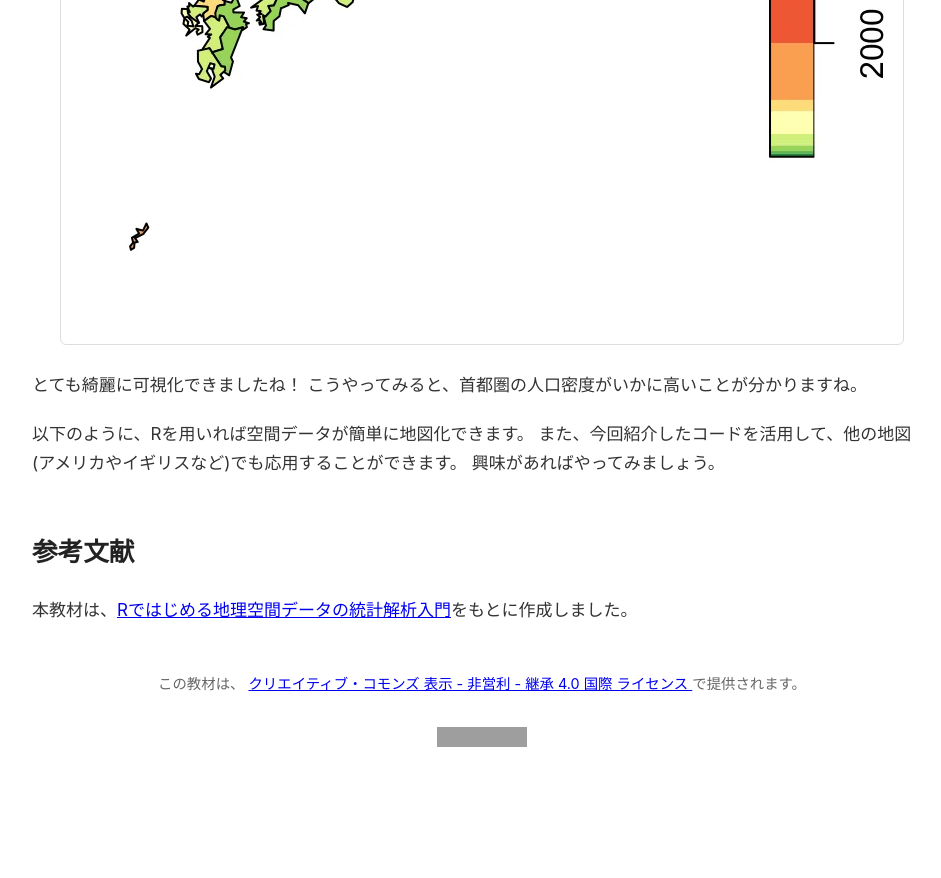
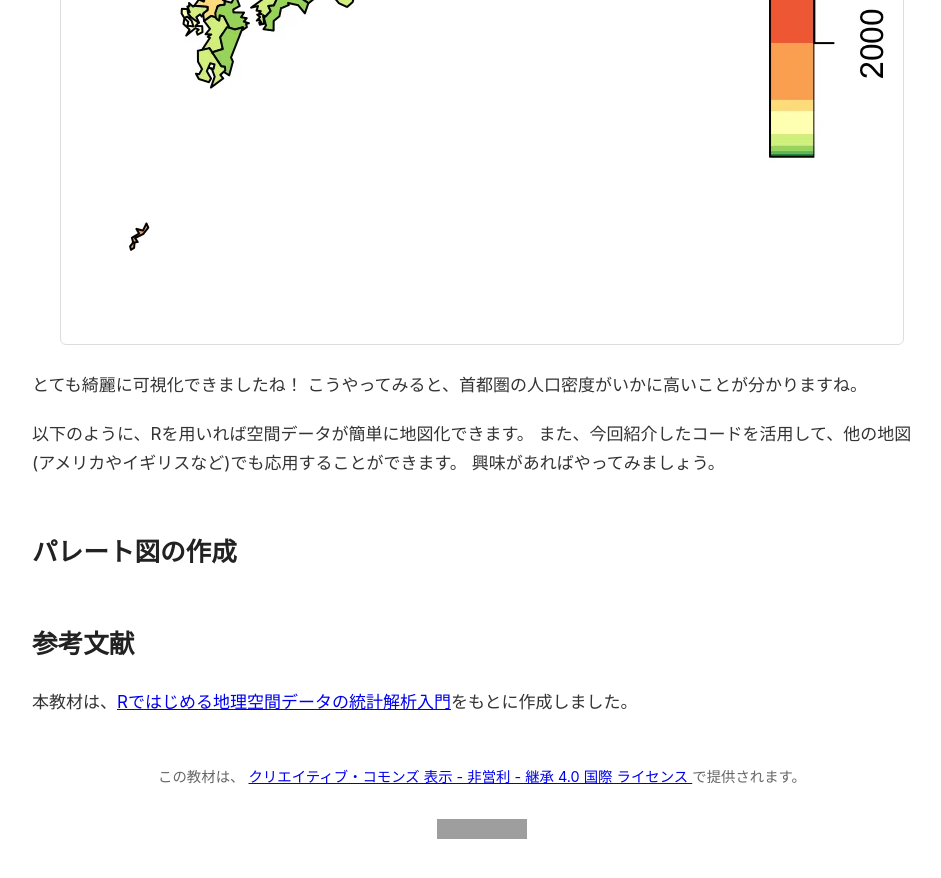
Before and after one commit to MasayaMatsushita/spatiotemporal-analysis, a Jekyll site: the page built from docs/lec/11-spatial-data-analysis-r.md, in a window 1280 px wide and 900 px high, scrolled down 9793 px. Shown: the top 878 px of the window, without its empty margins (158-1099 px from the left). Built offline with Jekyll 4.4.1, drawn with Linux system fonts in a browser that asks for light colours; our own code applies the rules of GitHub Pages for plain Markdown files; before the commit the page ends 10601 px from its top, so only the background shows below that; grey boxes are pictures that could not be loaded.

Commit message:
パレート図の作成の節を追加(draft)

```diff
--- a/docs/lec/11-spatial-data-analysis-r.md
+++ b/docs/lec/11-spatial-data-analysis-r.md
@@ -201,6 +201,8 @@ plot(pref["density"], breaks=breaks, nbreaks=nc, pal=pal)
 また、今回紹介したコードを活用して、他の地図(アメリカやイギリスなど)でも応用することができます。
 興味があればやってみましょう。
 
+## パレート図の作成
+
 ## 参考文献
 
 本教材は、[Rではじめる地理空間データの統計解析入門](https://www.kspub.co.jp/book/detail/5273036.html)をもとに作成しました。
```
